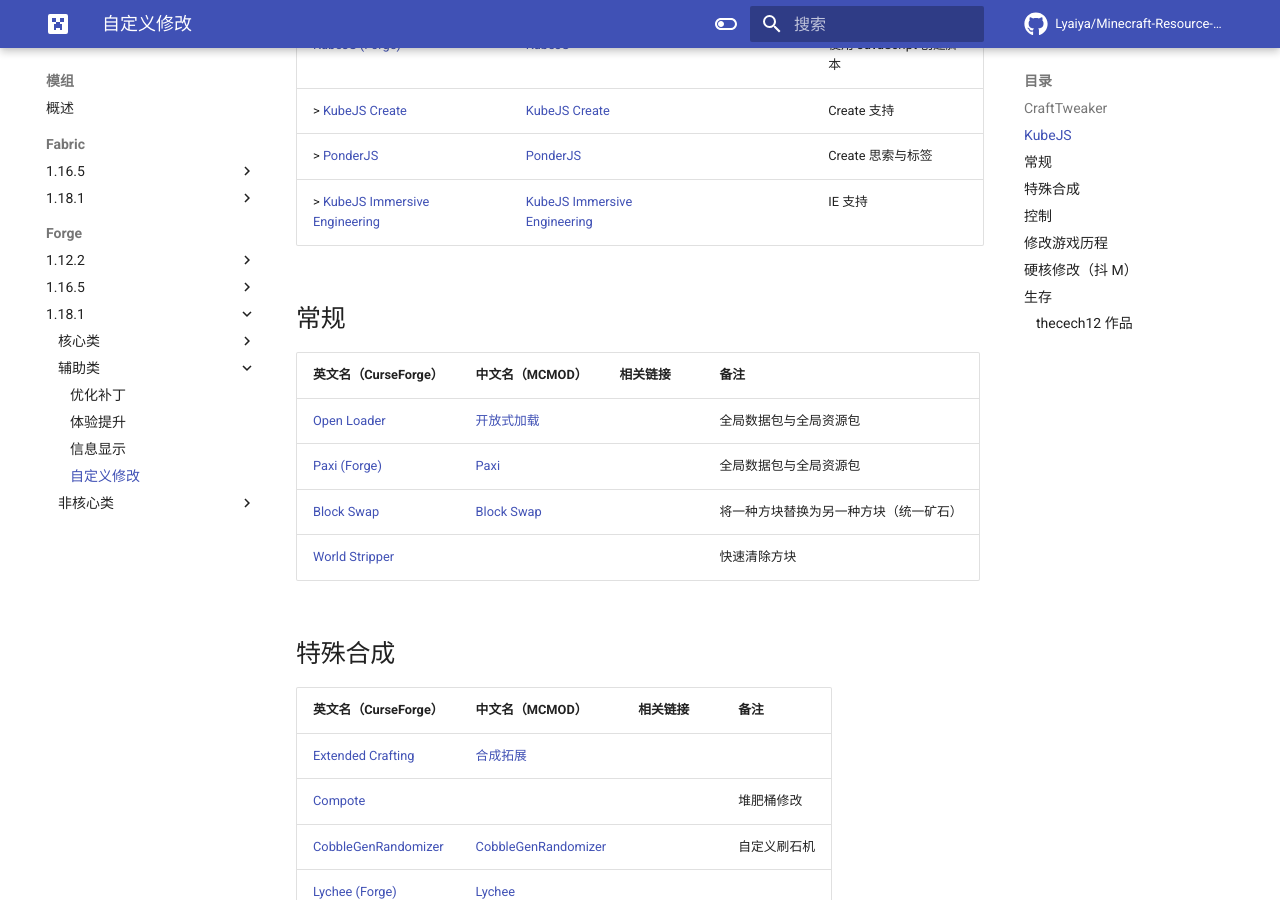
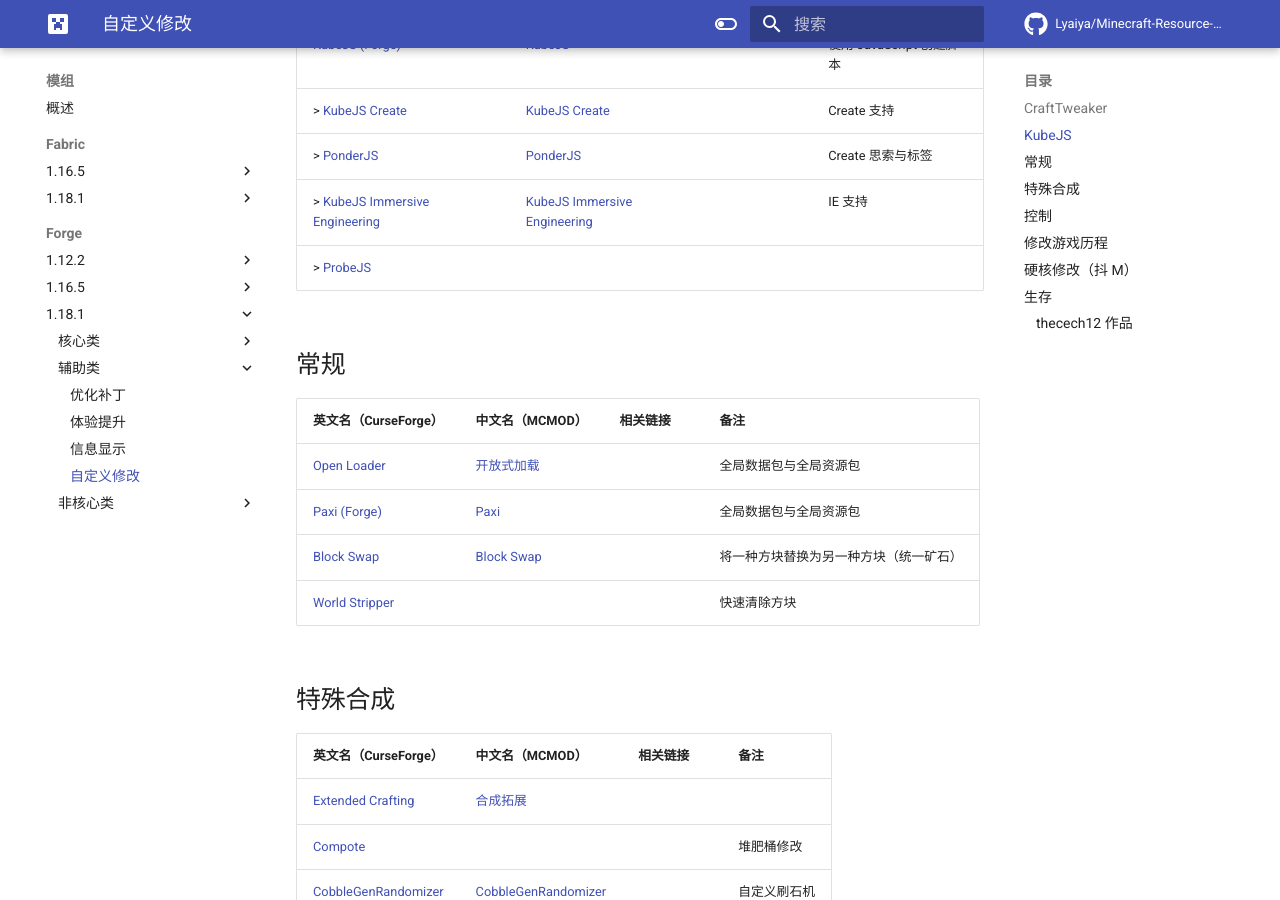
Before and after one commit to Lyaiya/Minecraft-Resource-Guide, an MkDocs documentation site: the page built from docs/模组/forge/1.18.1/辅助类/自定义修改.md, in a window 1280 px wide and 900 px high, scrolled down 637 px. Built offline with MkDocs 1.6.1 and Material for MkDocs 9.7.7, drawn with Linux system fonts in a browser that asks for light colours; comment, search, counter and statistics services are not loaded.

Commit message:
新增模组
ProbeJS

```diff
--- a/docs/模组/forge/1.18.1/辅助类/自定义修改.md
+++ b/docs/模组/forge/1.18.1/辅助类/自定义修改.md
@@ -17,6 +17,7 @@
 | > [KubeJS Create](https://www.curseforge.com/minecraft/mc-mods/kubejs-create)                               | [KubeJS Create](https://www.mcmod.cn/class/5157.html)                |          | Create 支持              |
 | > [PonderJS](https://www.curseforge.com/minecraft/mc-mods/ponderjs)                                         | [PonderJS](https://www.mcmod.cn/class/4979.html)                     |          | Create 思索与标签        |
 | > [KubeJS Immersive Engineering](https://www.curseforge.com/minecraft/mc-mods/kubejs-immersive-engineering) | [KubeJS Immersive Engineering](https://www.mcmod.cn/class/5160.html) |          | IE 支持                  |
+| > [ProbeJS](https://www.curseforge.com/minecraft/mc-mods/probejs)                                           |                                                                      |          |                          |
 
 ## 常规
 
```
